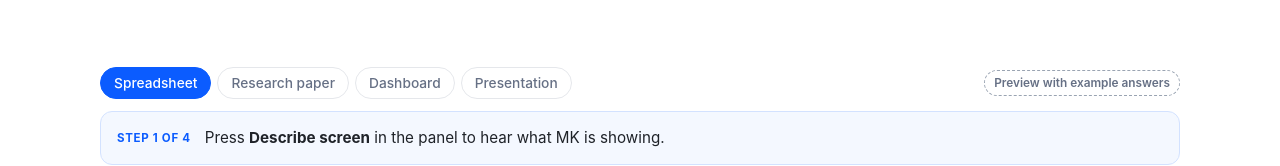
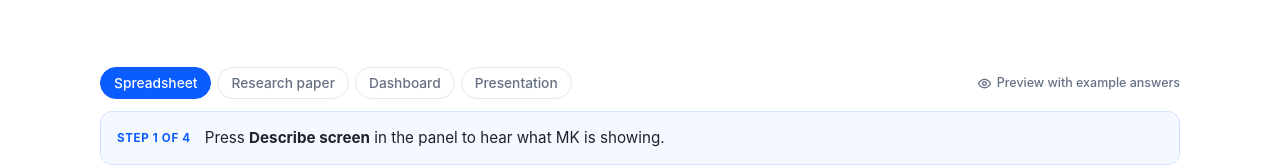
Before and after one commit to richithareddyy/ZoomLens, a website: page site/index.html in a window 1280 px wide. Shown: the part 806-972 px from the top of the page. Drawn offline with Linux system fonts and the light colour scheme.

Commit message:
Show the preview label as quiet text with an eye icon
The dashed outline made it look like something to click.

```diff
--- a/site/index.html
+++ b/site/index.html
@@ -66,7 +66,7 @@
             <button role="tab" class="tab" data-scene="dash" aria-controls="screen" aria-selected="false" tabindex="-1">Dashboard</button>
             <button role="tab" class="tab" data-scene="slides" aria-controls="screen" aria-selected="false" tabindex="-1">Presentation</button>
           </div>
-          <span class="demo-flag">Preview with example answers</span>
+          <span class="demo-flag"><svg viewBox="0 0 16 16" width="15" height="15" aria-hidden="true"><path d="M1.5 8S4 3.5 8 3.5 14.5 8 14.5 8 12 12.5 8 12.5 1.5 8 1.5 8z" fill="none" stroke="currentColor" stroke-width="1.4" stroke-linejoin="round"/><circle cx="8" cy="8" r="2" fill="none" stroke="currentColor" stroke-width="1.4"/></svg>Preview with example answers</span>
           </div>
           <div class="guide" id="guide">
             <span class="guide-n" id="guide-n">Step 1 of 4</span>
--- a/site/styles.css
+++ b/site/styles.css
@@ -690,8 +690,8 @@ button.ctl:hover { background: #2A2A2A; }
 }
 .demo-top .tabs { margin-bottom: 0; }
 .demo-flag {
-  margin-left: auto; font-size: 0.74rem; font-weight: 600; color: var(--text-2);
-  border: 1px dashed var(--line-ui); border-radius: 999px; padding: 3px 9px; white-space: nowrap;
+  margin-left: auto; display: inline-flex; align-items: center; gap: 5px;
+  font-size: 0.78rem; font-weight: 500; color: var(--text-2); white-space: nowrap;
 }
 .demo-labels {
   display: grid; grid-template-columns: 1fr 244px; margin-bottom: 6px;
```
